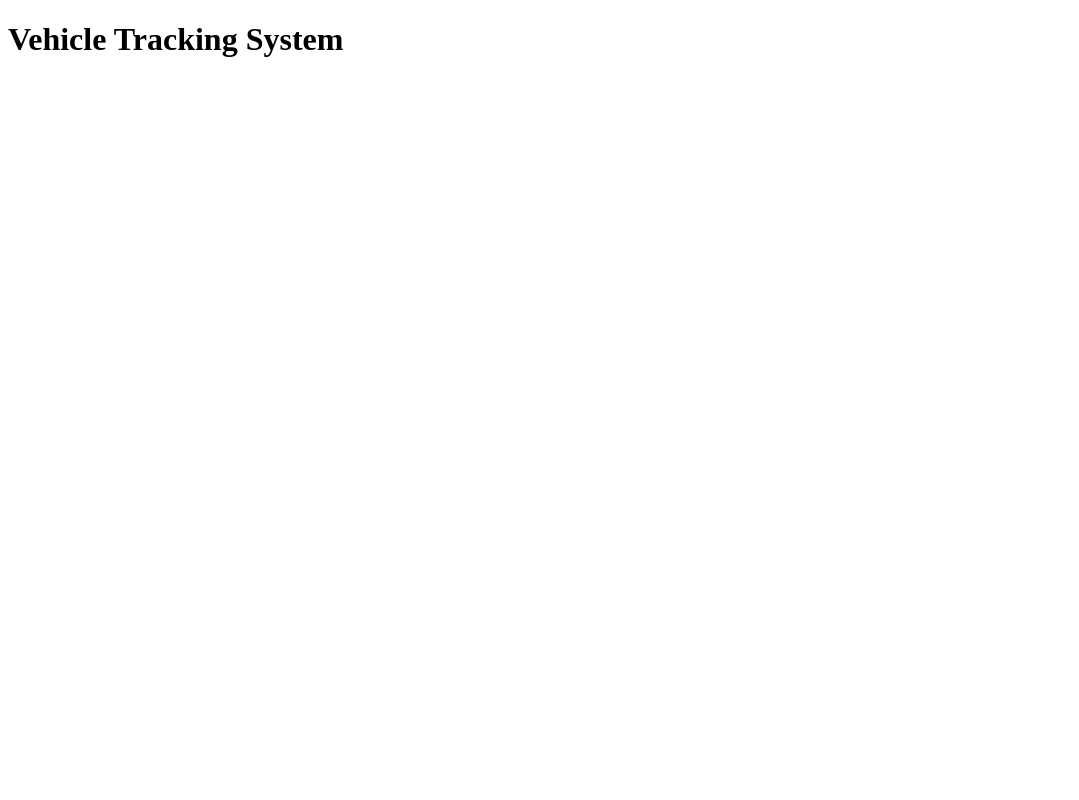
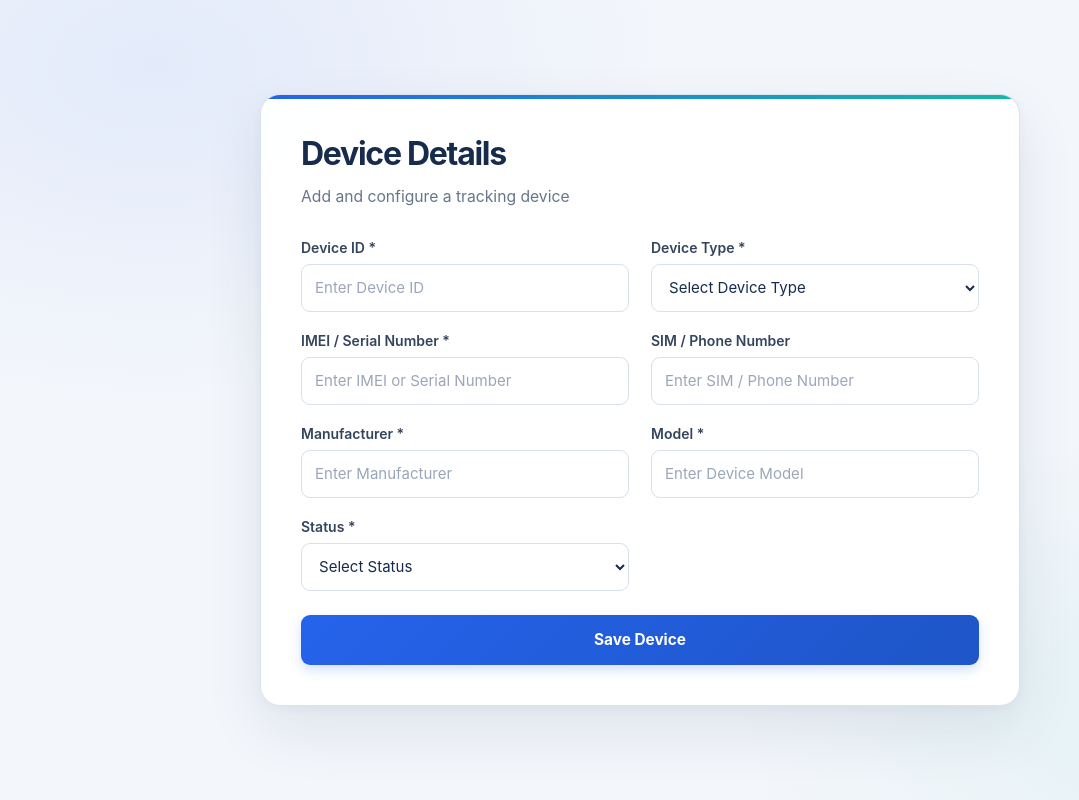
Before and after one commit to foxtechdevlabs-coder/Fleet-Tracking, a React (Vite) app in the folder Frontend/: page / in a window 1280 px wide. Shown: the whole page, without its empty margins (0-1079 px from the left). Built offline with nearby package versions, Linux system fonts and the light colour scheme.

Commit message:
Implement device details form UI

```diff
--- /dev/null
+++ b/Frontend/src/App.css
@@ -0,0 +1,198 @@
+:root {
+  font-family:
+    Inter, ui-sans-serif, system-ui, -apple-system, BlinkMacSystemFont, "Segoe UI",
+    sans-serif;
+  color: #172b4d;
+  background: #f3f6fb;
+  font-synthesis: none;
+  text-rendering: optimizeLegibility;
+  -webkit-font-smoothing: antialiased;
+  -moz-osx-font-smoothing: grayscale;
+
+  --color-primary: #2563eb;
+  --color-text: #172b4d;
+  --color-muted: #66758c;
+  --color-border: #d8e0eb;
+}
+
+* {
+  box-sizing: border-box;
+}
+
+body {
+  min-width: 320px;
+  min-height: 100vh;
+  margin: 0;
+  color: var(--color-text);
+  background:
+    radial-gradient(ellipse at 12% 8%, rgba(37, 99, 235, 0.08), transparent 32rem),
+    radial-gradient(ellipse at 92% 88%, rgba(20, 184, 166, 0.07), transparent 28rem),
+    #f3f6fb;
+}
+
+button,
+input,
+select {
+  font: inherit;
+}
+
+.container {
+  min-height: 100vh;
+  display: flex;
+  justify-content: center;
+  align-items: center;
+  padding: 48px 24px;
+}
+
+.form-card {
+  position: relative;
+  width: 100%;
+  max-width: 760px;
+  overflow: hidden;
+  padding: 40px;
+  border: 1px solid rgba(216, 224, 235, 0.9);
+  border-radius: 20px;
+  background: rgba(255, 255, 255, 0.96);
+  box-shadow:
+    0 24px 60px rgba(24, 44, 79, 0.09),
+    0 3px 10px rgba(24, 44, 79, 0.04);
+}
+
+.form-card::before {
+  position: absolute;
+  inset: 0 0 auto;
+  height: 4px;
+  background: linear-gradient(90deg, #2563eb, #14b8a6);
+  content: "";
+}
+
+h1 {
+  margin: 0;
+  color: var(--color-text);
+  font-size: clamp(1.65rem, 4vw, 2rem);
+  font-weight: 700;
+  letter-spacing: -0.04em;
+  line-height: 1.2;
+}
+
+.subtitle {
+  margin: 10px 0 30px;
+  color: var(--color-muted);
+  font-size: 0.98rem;
+  line-height: 1.6;
+}
+
+form {
+  display: grid;
+  grid-template-columns: repeat(2, minmax(0, 1fr));
+  column-gap: 22px;
+  row-gap: 20px;
+}
+
+.form-group {
+  min-width: 0;
+}
+
+label {
+  display: block;
+  margin-bottom: 8px;
+  color: #34445d;
+  font-size: 0.875rem;
+  font-weight: 600;
+}
+
+input,
+select {
+  display: block;
+  width: 100%;
+  min-height: 48px;
+  padding: 11px 13px;
+  border: 1px solid var(--color-border);
+  border-radius: 9px;
+  outline: none;
+  background-color: #fff;
+  color: var(--color-text);
+  font-size: 0.94rem;
+  transition:
+    border-color 150ms ease,
+    box-shadow 150ms ease,
+    background-color 150ms ease;
+}
+
+input::placeholder {
+  color: #9aa7b8;
+}
+
+select {
+  cursor: pointer;
+}
+
+input:hover,
+select:hover {
+  border-color: #aebdd0;
+}
+
+input:focus,
+select:focus {
+  border-color: var(--color-primary);
+  box-shadow: 0 0 0 3px rgba(37, 99, 235, 0.14);
+}
+
+.error {
+  display: block;
+  margin-top: 6px;
+  color: #c2413b;
+  font-size: 0.8rem;
+  line-height: 1.4;
+}
+
+button {
+  grid-column: 1 / -1;
+  min-height: 50px;
+  margin-top: 4px;
+  padding: 13px 18px;
+  border: 0;
+  border-radius: 9px;
+  background: linear-gradient(135deg, var(--color-primary), #1e55c7);
+  box-shadow: 0 5px 12px rgba(37, 99, 235, 0.2);
+  color: #fff;
+  font-size: 0.96rem;
+  font-weight: 650;
+  cursor: pointer;
+  transition:
+    transform 150ms ease,
+    box-shadow 150ms ease,
+    background 150ms ease;
+}
+
+button:hover {
+  transform: translateY(-1px);
+  background: linear-gradient(135deg, #1d4ed8, #1948ad);
+  box-shadow: 0 8px 16px rgba(37, 99, 235, 0.25);
+}
+
+button:focus-visible {
+  outline: 3px solid rgba(37, 99, 235, 0.35);
+  outline-offset: 3px;
+}
+
+button:active {
+  transform: translateY(0);
+}
+
+@media (max-width: 600px) {
+  .container {
+    align-items: flex-start;
+    padding: 24px 16px;
+  }
+
+  .form-card {
+    padding: 30px 22px;
+    border-radius: 16px;
+  }
+
+  form {
+    grid-template-columns: minmax(0, 1fr);
+    row-gap: 18px;
+  }
+}
--- a/Frontend/src/app/App.tsx
+++ b/Frontend/src/app/App.tsx
@@ -1,7 +1,183 @@
+import { useState } from "react";
+import "../App.css";
 export default function App() {
+  const [formData, setFormData] = useState({
+    deviceId: "",
+    deviceType: "",
+    imeiSerial: "",
+    phoneNumber: "",
+    manufacturer: "",
+    model: "",
+    status: "",
+  });
+
+  const [errors, setErrors] = useState<Record<string, string>>({});
+
+  const handleChange = (
+    e: React.ChangeEvent<HTMLInputElement | HTMLSelectElement>
+  ) => {
+    const { name, value } = e.target;
+
+    setFormData({
+      ...formData,
+      [name]: value,
+    });
+
+    setErrors({
+      ...errors,
+      [name]: "",
+    });
+  };
+
+  const handleSubmit = (e: React.FormEvent) => {
+    e.preventDefault();
+
+    const newErrors: Record<string, string> = {};
+
+    if (!formData.deviceId.trim()) {
+      newErrors.deviceId = "Device ID is required";
+    }
+
+    if (!formData.deviceType) {
+      newErrors.deviceType = "Device Type is required";
+    }
+
+    if (!formData.imeiSerial.trim()) {
+      newErrors.imeiSerial = "IMEI / Serial Number is required";
+    }
+
+    if (!formData.manufacturer.trim()) {
+      newErrors.manufacturer = "Manufacturer is required";
+    }
+
+    if (!formData.model.trim()) {
+      newErrors.model = "Model is required";
+    }
+
+    if (!formData.status) {
+      newErrors.status = "Status is required";
+    }
+
+    setErrors(newErrors);
+
+    if (Object.keys(newErrors).length === 0) {
+      alert("Device form is valid");
+    }
+  };
+
   return (
-    <main>
-      <h1>Vehicle Tracking System</h1>
-    </main>
+    <div className="container">
+      <div className="form-card">
+        <h1>Device Details</h1>
+        <p className="subtitle">
+          Add and configure a tracking device
+        </p>
+
+        <form onSubmit={handleSubmit}>
+          <div className="form-group">
+            <label>Device ID *</label>
+            <input
+              type="text"
+              name="deviceId"
+              placeholder="Enter Device ID"
+              value={formData.deviceId}
+              onChange={handleChange}
+            />
+            {errors.deviceId && (
+              <span className="error">{errors.deviceId}</span>
+            )}
+          </div>
+
+          <div className="form-group">
+            <label>Device Type *</label>
+            <select
+              name="deviceType"
+              value={formData.deviceType}
+              onChange={handleChange}
+            >
+              <option value="">Select Device Type</option>
+              <option value="GPS Tracker">GPS Tracker</option>
+              <option value="OBD Tracker">OBD Tracker</option>
+              <option value="Vehicle Tracker">Vehicle Tracker</option>
+            </select>
+            {errors.deviceType && (
+              <span className="error">{errors.deviceType}</span>
+            )}
+          </div>
+
+          <div className="form-group">
+            <label>IMEI / Serial Number *</label>
+            <input
+              type="text"
+              name="imeiSerial"
+              placeholder="Enter IMEI or Serial Number"
+              value={formData.imeiSerial}
+              onChange={handleChange}
+            />
+            {errors.imeiSerial && (
+              <span className="error">{errors.imeiSerial}</span>
+            )}
+          </div>
+
+          <div className="form-group">
+            <label>SIM / Phone Number</label>
+            <input
+              type="tel"
+              name="phoneNumber"
+              placeholder="Enter SIM / Phone Number"
+              value={formData.phoneNumber}
+              onChange={handleChange}
+            />
+          </div>
+
+          <div className="form-group">
+            <label>Manufacturer *</label>
+            <input
+              type="text"
+              name="manufacturer"
+              placeholder="Enter Manufacturer"
+              value={formData.manufacturer}
+              onChange={handleChange}
+            />
+            {errors.manufacturer && (
+              <span className="error">{errors.manufacturer}</span>
+            )}
+          </div>
+
+          <div className="form-group">
+            <label>Model *</label>
+            <input
+              type="text"
+              name="model"
+              placeholder="Enter Device Model"
+              value={formData.model}
+              onChange={handleChange}
+            />
+            {errors.model && (
+              <span className="error">{errors.model}</span>
+            )}
+          </div>
+
+          <div className="form-group">
+            <label>Status *</label>
+            <select
+              name="status"
+              value={formData.status}
+              onChange={handleChange}
+            >
+              <option value="">Select Status</option>
+              <option value="Active">Active</option>
+              <option value="Inactive">Inactive</option>
+              <option value="Maintenance">Maintenance</option>
+            </select>
+            {errors.status && (
+              <span className="error">{errors.status}</span>
+            )}
+          </div>
+
+          <button type="submit">Save Device</button>
+        </form>
+      </div>
+    </div>
   );
 }
```
Also changed, not shown: 1 other file (tests, documents, lock files or other folders).
